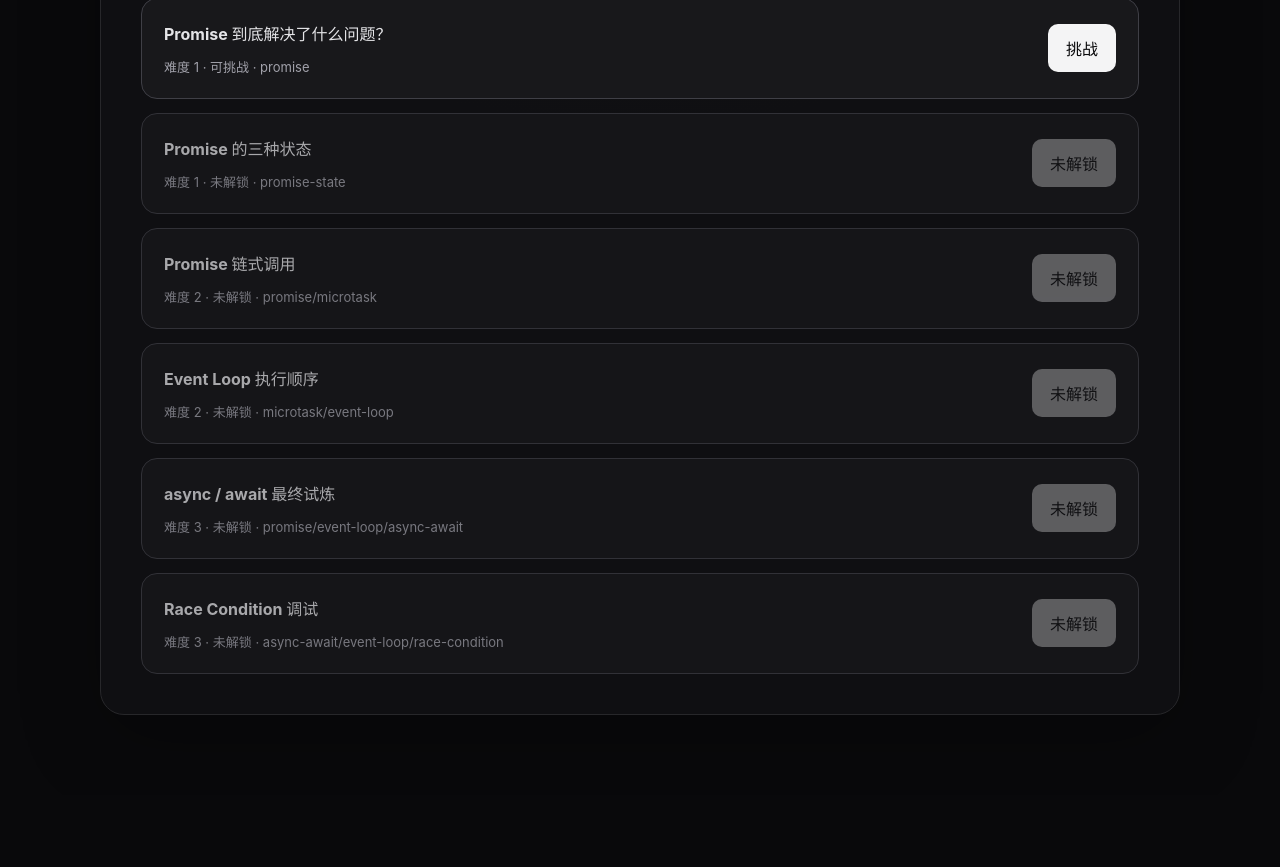
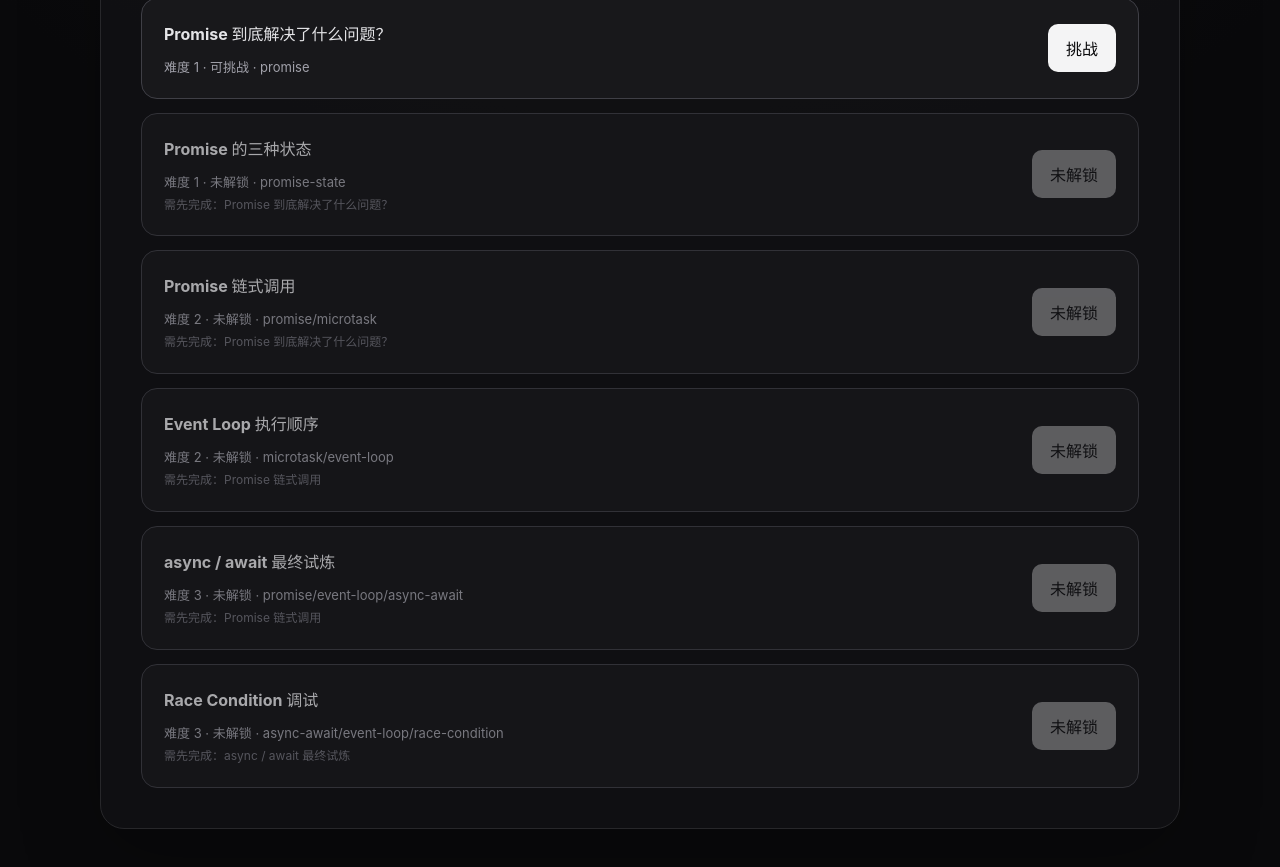
Before and after one commit to AsherHuangDong/frontend-quest, a React (Vite) app: page / in a window 1280 px wide. Shown: the part 720-1587 px from the top of the page. Before the commit the page ends 1515 px from the top, so only its background shows below. Built offline with nearby package versions, Linux system fonts and the light colour scheme.

Commit message:
feat(sprint4): show lock reasons for locked quests

```diff
--- a/src/App.tsx
+++ b/src/App.tsx
@@ -61,6 +61,16 @@ function statusLabel(status: string) {
   if (status === 'cleared') return UI.statusCleared;
   if (status === 'available') return UI.statusAvailable;
   return UI.statusLocked;
+}
+
+function lockReason(
+  quest: { prerequisiteQuestIds: string[] },
+  progress: Record<string, { status?: string } | undefined>,
+): string {
+  const missing = quest.prerequisiteQuestIds.filter((id) => progress[id]?.status !== 'cleared');
+  if (missing.length === 0) return '暂未解锁';
+  const titles = missing.map((id) => getQuest(id)?.title ?? id);
+  return `需先完成：${titles.join('、')}`;
 }
 
 export default function App() {
@@ -344,6 +354,9 @@ export default function App() {
                           ? ` · ${quest.knowledgeNodeIds.join('/')}`
                           : ''}
                       </p>
+                      {status === 'locked' && (
+                        <p className="lock-hint">{lockReason(quest, progress)}</p>
+                      )}
                     </div>
                     <button
                       disabled={status === 'locked'}
```
